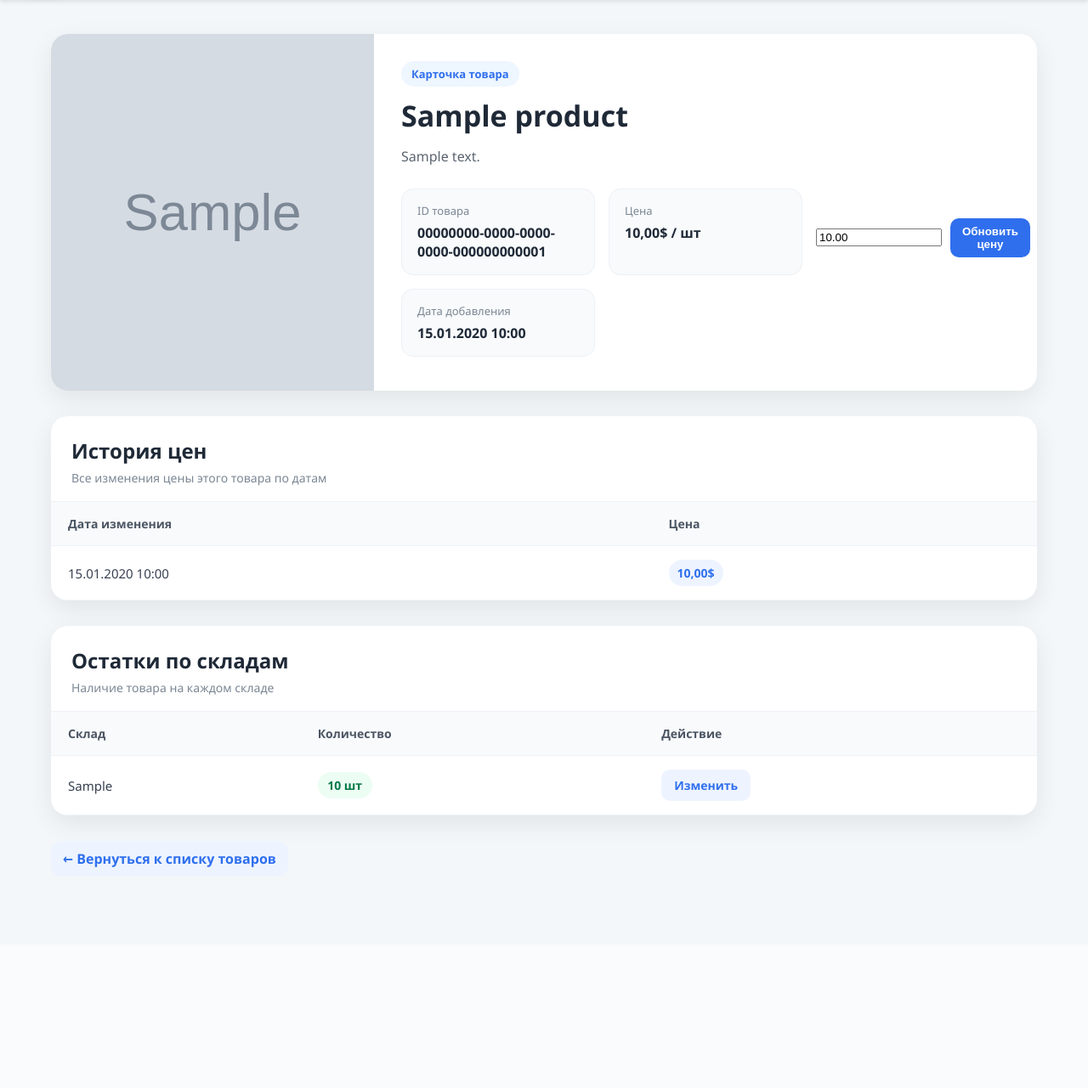
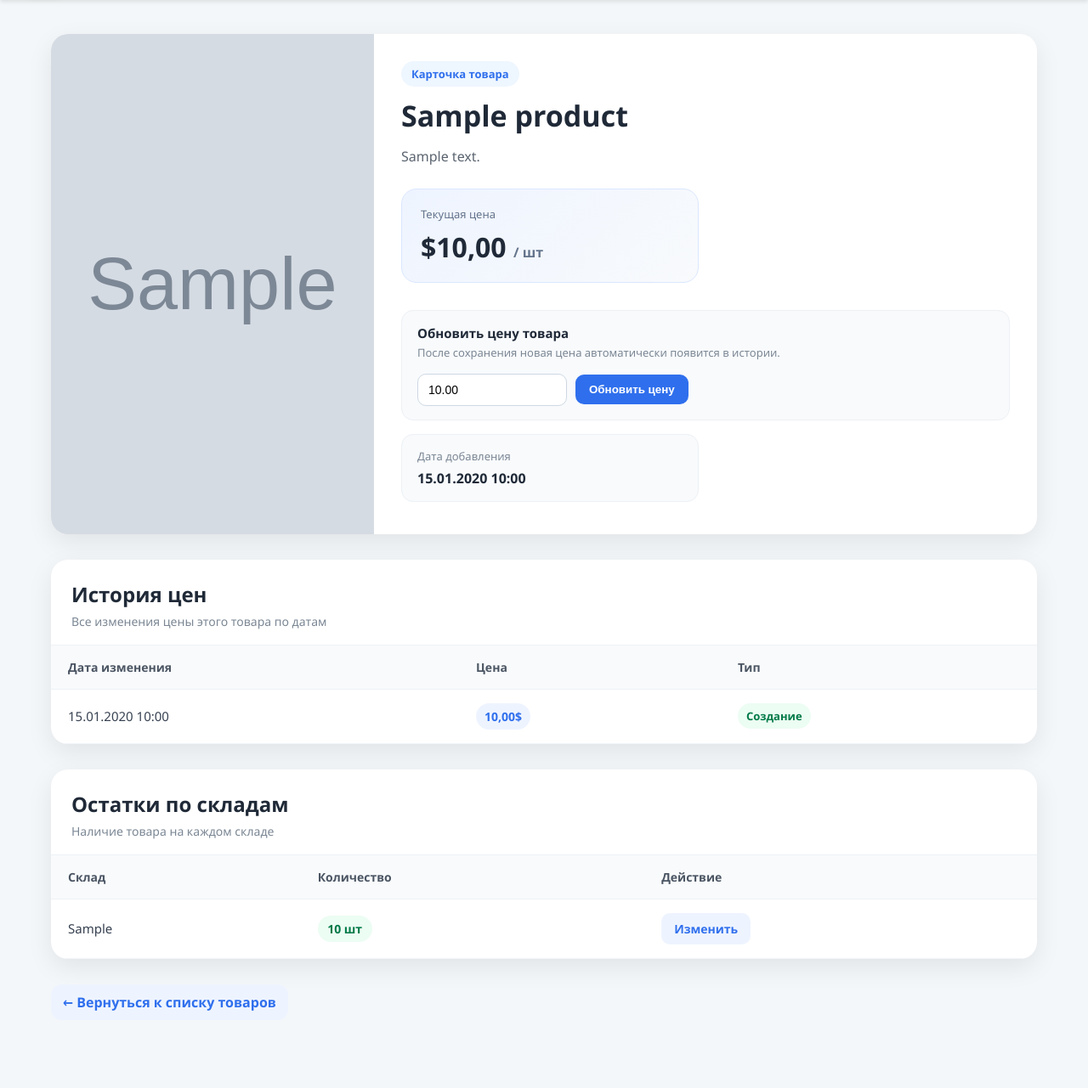
Before and after one commit to Nair12/Warehouse, a Django app: page /products/00000000-0000-0000-0000-000000000001/ in a window 1280 px wide. Shown: the part 60-1341 px from the top of the page at 85% size. Before the commit the page ends 1081 px from the top, so only its background shows below. Run offline with Django 5.2, Linux system fonts and the light colour scheme; a user stored in the database is signed in; tables that the repository leaves empty hold one stand-in row (values such as "Sample post"); grey boxes marked "Sample" are stand-in pictures.

Commit message:
upgraded history and visual part of prices

```diff
--- a/products/models.py
+++ b/products/models.py
@@ -1,5 +1,6 @@
 import uuid
 from django.db import models
+from django.utils import timezone
 
 
 class Product(models.Model):
@@ -35,6 +36,7 @@ class Product(models.Model):
 
     def save(self, *args, **kwargs):
         old_price = None
+        is_new = self.pk is None
 
         if self.pk:
             old_product = Product.objects.filter(pk=self.pk).first()
@@ -43,15 +45,20 @@ class Product(models.Model):
 
         super().save(*args, **kwargs)
 
-        if old_price is None:
+        if is_new:
             ProductPriceHistory.objects.get_or_create(
                 product=self,
                 price=self.price,
+                change_type=ProductPriceHistory.CHANGE_TYPE_INITIAL,
+                defaults={
+                    "created_at": self.created_at,
+                },
             )
         elif old_price != self.price:
             ProductPriceHistory.objects.create(
                 product=self,
                 price=self.price,
+                change_type=ProductPriceHistory.CHANGE_TYPE_UPDATE,
             )
 
     def __str__(self):
@@ -59,6 +66,14 @@ class Product(models.Model):
 
 
 class ProductPriceHistory(models.Model):
+    CHANGE_TYPE_INITIAL = "initial"
+    CHANGE_TYPE_UPDATE = "update"
+
+    CHANGE_TYPE_CHOICES = (
+        (CHANGE_TYPE_INITIAL, "Цена при создании"),
+        (CHANGE_TYPE_UPDATE, "Обновление цены"),
+    )
+
     id = models.UUIDField(primary_key=True, default=uuid.uuid4, editable=False)
 
     product = models.ForeignKey(
@@ -67,8 +82,14 @@ class ProductPriceHistory(models.Model):
         related_name="price_history",
     )
     price = models.DecimalField(max_digits=12, decimal_places=2)
+    change_type = models.CharField(
+        max_length=20,
+        choices=CHANGE_TYPE_CHOICES,
+        default=CHANGE_TYPE_UPDATE,
+        verbose_name="Тип изменения",
+    )
 
-    created_at = models.DateTimeField(auto_now_add=True)
+    created_at = models.DateTimeField(default=timezone.now)
 
     class Meta:
         ordering = ["-created_at"]
--- a/products/templates/products/product_detail.html
+++ b/products/templates/products/product_detail.html
@@ -2,6 +2,33 @@
 
 {% block content %}
 <style>
+    .price-main-box {
+    background: linear-gradient(135deg, #eef4ff, #f8fafc);
+    border: 1px solid #dbe7ff;
+    border-radius: 18px;
+    padding: 20px 22px;
+    margin-bottom: 16px;
+    max-width: 360px;
+}
+
+.price-label {
+    display: block;
+    font-size: 13px;
+    color: #64748b;
+    margin-bottom: 8px;
+}
+
+.price-main-value {
+    font-size: 32px;
+    font-weight: 800;
+    color: #1f2937;
+}
+
+.price-main-value span {
+    font-size: 16px;
+    font-weight: 600;
+    color: #64748b;
+}
     .product-page {
         max-width: 1200px;
         margin: 40px auto;
@@ -89,7 +116,7 @@
 
     .product-meta {
         display: grid;
-        grid-template-columns: repeat(3, minmax(180px, 1fr));
+        grid-template-columns: repeat(2, minmax(180px, 1fr));
         gap: 16px;
         margin-bottom: 10px;
     }
@@ -109,26 +136,85 @@
     }
 
 
+    .price-update-box {
+        grid-column: 1 / -1;
+        background: #f8fafc;
+        border: 1px solid #edf1f5;
+        border-radius: 14px;
+        padding: 16px 18px;
+        display: flex;
+        align-items: center;
+        justify-content: space-between;
+        gap: 16px;
+        flex-wrap: wrap;
+    }
+
+    .price-update-info {
+        display: flex;
+        flex-direction: column;
+        gap: 4px;
+    }
+
+    .price-update-title {
+        font-size: 15px;
+        font-weight: 700;
+        color: #1f2937;
+    }
+
+    .price-update-subtitle {
+        font-size: 13px;
+        color: #7b8794;
+    }
+
     .price-form {
         display: flex;
         gap: 10px;
-        margin-top: 14px;
         align-items: center;
+        flex-wrap: wrap;
     }
+
     .price-form input {
-        max-width: 140px;
+        width: 150px;
+        padding: 10px 12px;
+        border-radius: 10px;
+        border: 1px solid #cfd8e3;
+        font-size: 14px;
+        outline: none;
     }
+
+    .price-form input:focus {
+        border-color: #2f6fed;
+        box-shadow: 0 0 0 3px rgba(47, 111, 237, 0.12);
+    }
+
     .price-form button {
-        padding: 8px 14px;
+        padding: 10px 16px;
         border-radius: 10px;
         border: none;
         background: #2f6fed;
         color: #fff;
-        font-weight: 600;
+        font-weight: 700;
         cursor: pointer;
+        transition: 0.2s ease;
     }
+
     .price-form button:hover {
         background: #1e4fd6;
+    }
+
+    .history-type-badge {
+        display: inline-block;
+        padding: 6px 10px;
+        border-radius: 999px;
+        background: #ecfdf3;
+        color: #027a48;
+        font-weight: 700;
+        font-size: 13px;
+    }
+
+    .history-type-badge.update {
+        background: #fff7ed;
+        color: #c2410c;
     }
 
     .meta-value {
@@ -335,16 +421,20 @@
             </p>
 
             <div class="product-meta">
-                <div class="meta-box">
-                    <span class="meta-label">ID товара</span>
-                    <span class="meta-value">{{ product.id }}</span>
+
+                <div class="price-main-box">
+                    <span class="price-label">Текущая цена</span>
+                    <div class="price-main-value">
+                        ${{ product.price }}
+                        <span>/ {{ product.get_unit_display }}</span>
+                    </div>
                 </div>
 
-                <div class="meta-box">
-                    <span class="meta-label">Цена</span>
-                    <span class="meta-value">
-                        {{ product.price }}$ / {{ product.get_unit_display }}
-                    </span>
+                {% if request.user.role == "admin" or request.user.role == "manager" or request.user.role == "senior_manager" %}
+                    <div class="price-update-box">
+                        <div class="price-update-info">
+                            <span class="price-update-title">Обновить цену товара</span>
+                            <span class="price-update-subtitle">После сохранения новая цена автоматически появится в истории.</span>
                         </div>
 
                         <form method="post" class="price-form">
@@ -352,6 +442,8 @@
                             {{ price_form.price }}
                             <button type="submit">Обновить цену</button>
                         </form>
+                    </div>
+                {% endif %}
 
 
                 <div class="meta-box">
@@ -377,6 +469,7 @@
                     <tr>
                         <th>Дата изменения</th>
                         <th>Цена</th>
+                        <th>Тип</th>
                     </tr>
                 </thead>
                 <tbody>
@@ -388,10 +481,17 @@
                                     {{ item.price }}$
                                 </span>
                             </td>
+                            <td>
+                                {% if item.change_type == "initial" %}
+                                    <span class="history-type-badge">Создание</span>
+                                {% else %}
+                                    <span class="history-type-badge update">Обновление</span>
+                                {% endif %}
+                            </td>
                         </tr>
                     {% empty %}
                         <tr>
-                            <td colspan="2" class="empty-row">
+                            <td colspan="3" class="empty-row">
                                 История цен пока отсутствует.
                             </td>
                         </tr>
```
Also changed, not shown: products/migrations/0008_productpricehistory_change_type_and_more.py (added). Lines whose indentation alone changed are shown as unchanged.
